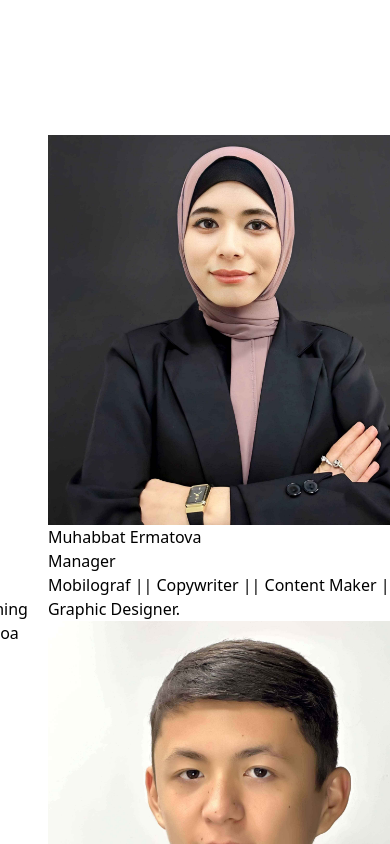
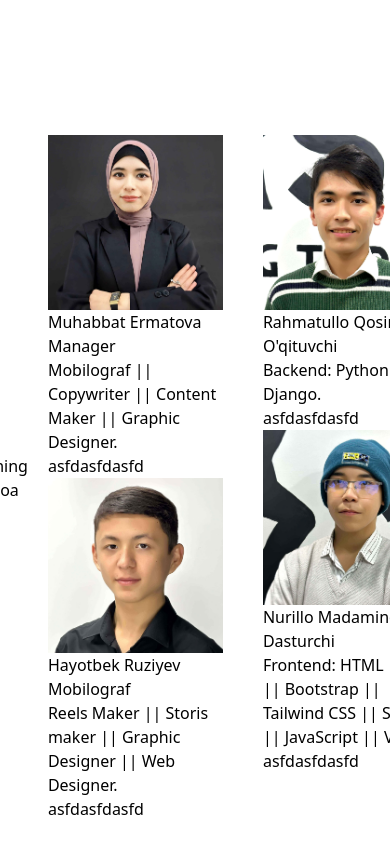
Before and after one commit to nurillo-madaminov/sarget-fr, a Vue app: page / in a window 390 px wide. Shown: the part 3260-4104 px from the top of the page. Built offline with nearby package versions, Linux system fonts and the light colour scheme.

Commit message:
make responsive team slider

```diff
--- a/src/components/AboutCard.vue
+++ b/src/components/AboutCard.vue
@@ -10,7 +10,7 @@
 </script>
 
 <template>
-  <div>
+  <div class="max-w-[565px]">
     <div class="flex gap-4 sm:flex-col">
       <div
         class="w-[200px] sm:w-[150px] h-[200px] sm:h-[150px] overflow-hidden shrink-0 rounded-2xl"
@@ -18,13 +18,13 @@
         <img :src="getImageUrl(img)" alt="image" class="w-full border border-gray-400 rounded-3xl" />
       </div>
       <div class="flex flex-col gap-3 col">
-        <h1 class="text-2xl tracking-wid text-gray-700 uppercase font-[Getvoip]">{{ name }}</h1>
+        <h1 class="text-2xl tracking-wid text-gray-700 uppercase font-[Getvoip] max-w-sm">{{ name }}</h1>
         <h3 class="text-xl font-bold text-blue-800">{{ work }}</h3>
-        <p class="text-lg text-neutral-600">{{ about }}</p>
+        <p class="text-lg text-neutral-600 max-w-[350px]">{{ about }}</p>
         <div class="flex gap-2">
-          <a href="#"><i class="text-3xl fa-brands fa-facebook"></i></a>
-          <a href="#"><i class="text-3xl fa-brands fa-twitter"></i></a>
-          <a href="#"><i class="text-3xl fa-brands fa-instagram"></i></a>
+          <a href="#"><i class="text-3xl fa-brands fa-facebook"></i>asfd</a>
+          <a href="#"><i class="text-3xl fa-brands fa-twitter"></i>asfd</a>
+          <a href="#"><i class="text-3xl fa-brands fa-instagram"></i>asfd</a>
         </div>
       </div>
     </div>
--- a/src/components/TeamSlider.vue
+++ b/src/components/TeamSlider.vue
@@ -13,11 +13,14 @@
       slidesPerView: 2
     }
   },
+  components: { AboutCard, Swiper, SwiperSlide },
   mounted() {
-    if (innerWidth < 776) this.slidesPerView = 1
-    else this.slidesPerView = 2
-  },
-  components: { AboutCard, Swiper, SwiperSlide }
+    window.onresize = () => {
+      innerWidth < 1279 ? (this.slidesPerView = 1) : (this.slidesPerView = 2)
+    }
+    // if (innerWidth < 776) this.slidesPerView = 1
+    // else this.slidesPerView = 2    47...79
+  }
 }
 </script>
 
@@ -32,7 +35,7 @@
     :autoplay="true"
   >
     <SwiperSlide>
-      <div class="flex flex-col gap-4 py-4">
+      <div class="flex flex-col gap-4 py-4 xl:flex-row lg:flex-col lg:items-center">
         <AboutCard
           img="sardorbek"
           name="Sardorbek Uzakov"
@@ -48,7 +51,7 @@
       </div>
     </SwiperSlide>
     <SwiperSlide>
-      <div class="flex flex-col gap-4 py-4">
+      <div class="flex flex-col gap-4 py-4 xl:flex-row lg:flex-col lg:items-center">
         <AboutCard
           img="muhabbat"
           name="Muhabbat Ermatova "
@@ -64,7 +67,7 @@
       </div>
     </SwiperSlide>
     <SwiperSlide>
-      <div class="flex flex-col gap-4 py-4">
+      <div class="flex flex-col gap-4 py-4 xl:flex-row lg:flex-col lg:items-center">
         <AboutCard
           img="rahmatillo"
           name="Rahmatullo Qosimov"
@@ -81,3 +84,5 @@
     </SwiperSlide>
   </Swiper>
 </template>
+
+<style scoped></style>
```
